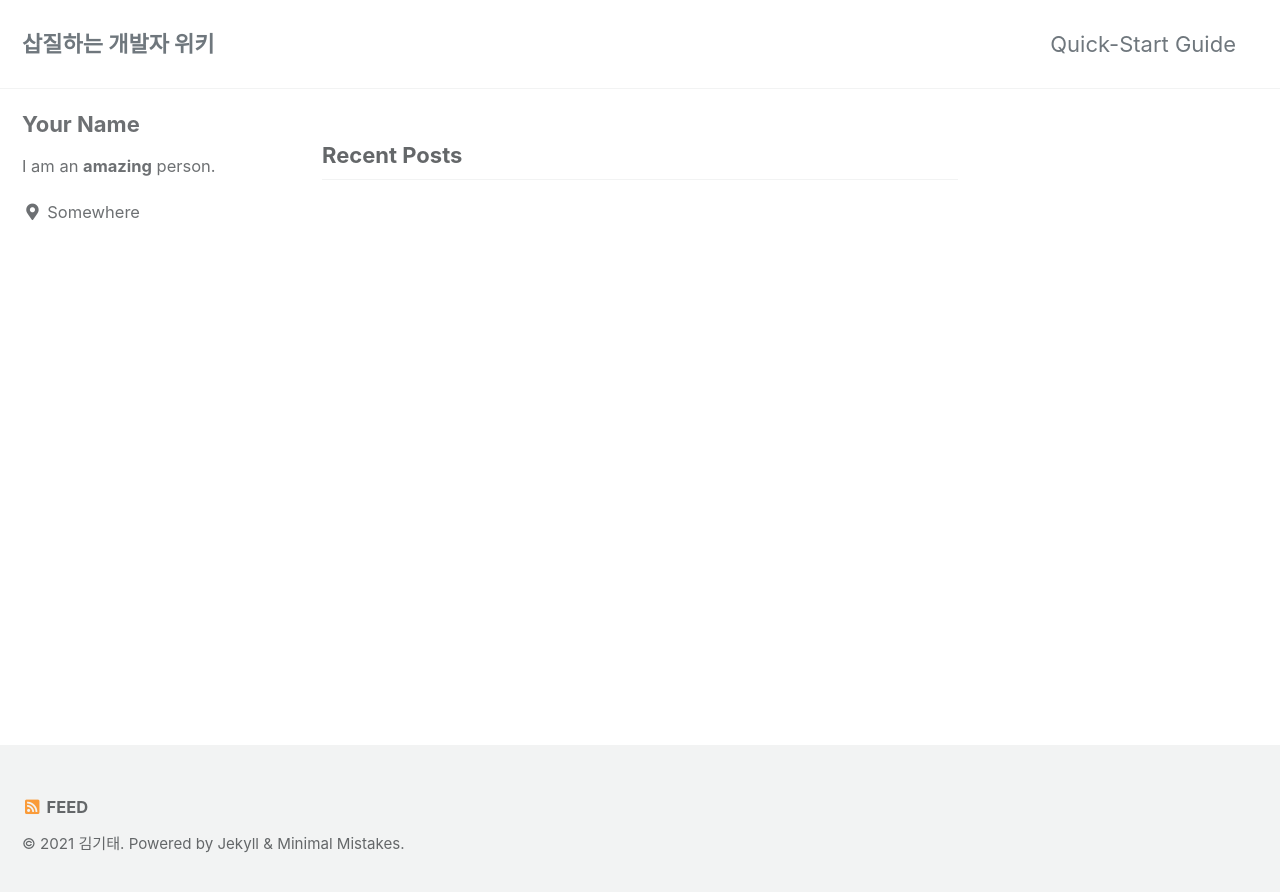
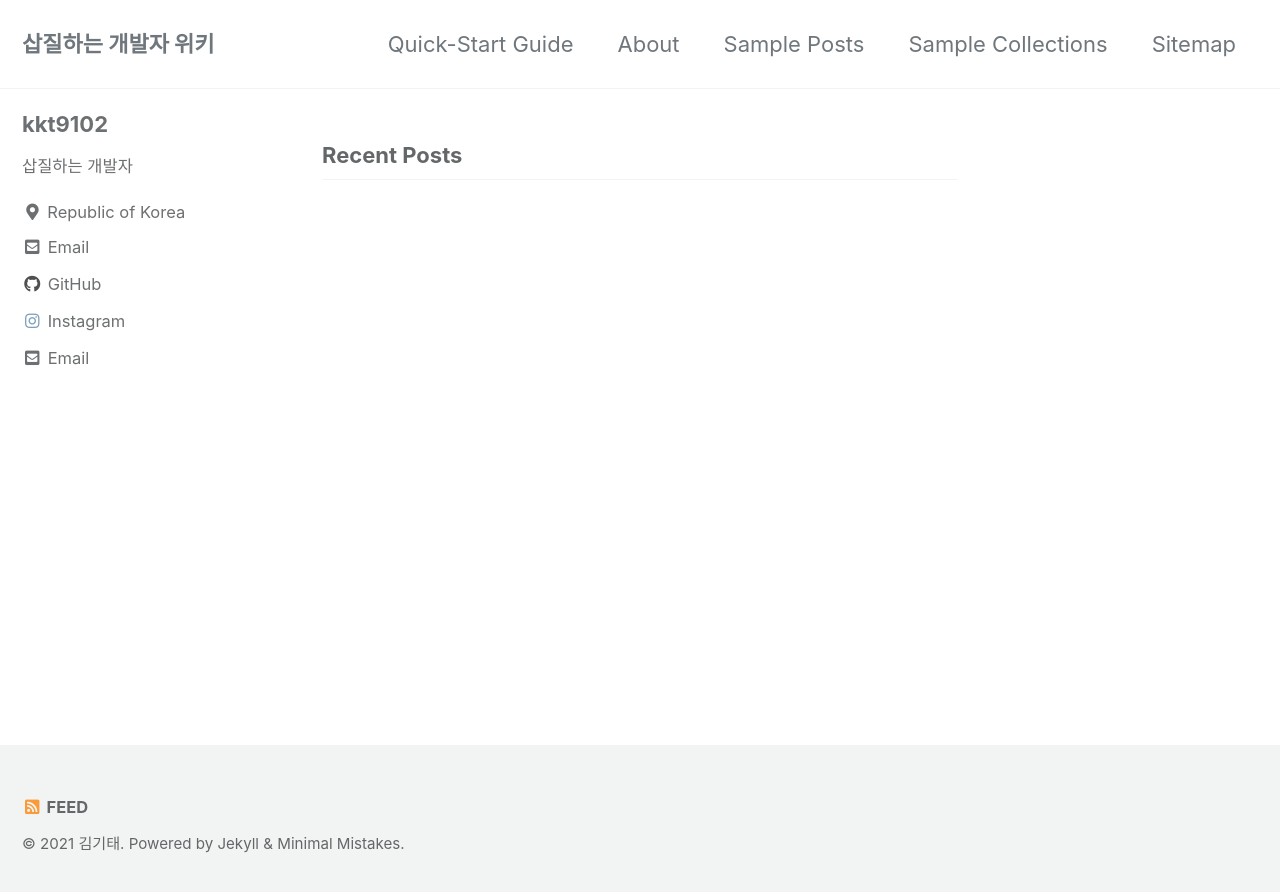
Before and after one commit to kkt9102/kkt9102.github.io, a Jekyll site: the page built from index.html, in a window 1280 px wide. Shown: the top 892 px of the page. Built offline with Jekyll 4.4.1, drawn with Linux system fonts in a browser that asks for light colours; cached includes are drawn as plain includes; the list of posts is cut into pages by our own code.

Commit message:
좌측 사이드메뉴 설정

```diff
--- a/_config.yml
+++ b/_config.yml
@@ -102,15 +102,15 @@ analytics:
 
 # Site Author
 author:
-  name             : "Your Name"
+  name             : "kkt9102"
   avatar           : # path of avatar image, e.g. "/assets/images/bio-photo.jpg"
-  bio              : "I am an **amazing** person."
-  location         : "Somewhere"
-  email            :
+  bio              : "삽질하는 개발자"
+  location         : "Republic of Korea"
+  email            : "creater@kakao.com"
   links:
     - label: "Email"
       icon: "fas fa-fw fa-envelope-square"
-      # url: "mailto:your.name@email.com"
+      url: "creater@kakao.com"
     - label: "Website"
       icon: "fas fa-fw fa-link"
       # url: "https://your-website.com"
@@ -122,10 +122,10 @@ author:
       # url: "https://facebook.com/"
     - label: "GitHub"
       icon: "fab fa-fw fa-github"
-      # url: "https://github.com/"
+      url: "https://github.com/kkt9102"
     - label: "Instagram"
       icon: "fab fa-fw fa-instagram"
-      # url: "https://instagram.com/"
+      url: "https://instagram.com/kkt9102"
 
 # Site Footer
 footer:
@@ -284,6 +284,8 @@ defaults:
     values:
       layout: single
       author_profile: true
+      sidebar:
+        nav: "main"
       read_time: true
       comments: # true
       share: true
```
Also changed, not shown: _data/navigation.yml (+8 -8 lines).
